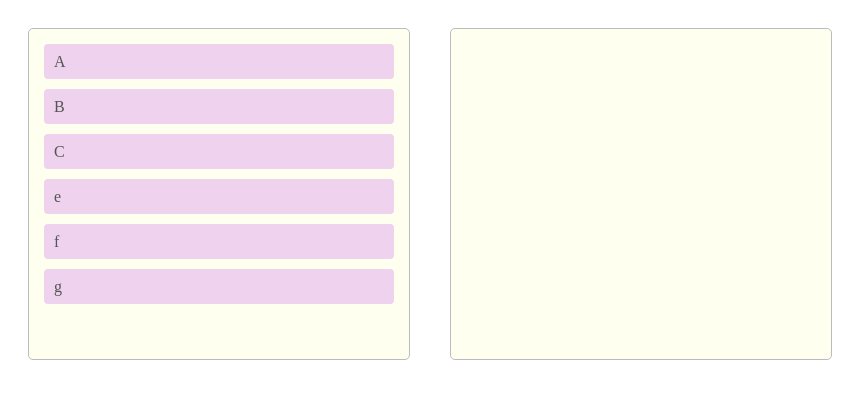
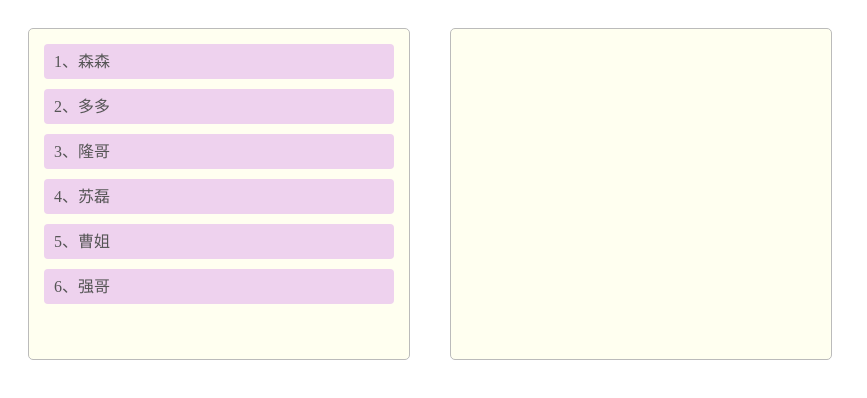
Before and after one commit to salim-su/Dropmove, a plain HTML site: page index.html in a window 1280 px wide. Shown: the whole page, without its empty margins (0-867 px from the left). Drawn offline with nearby package versions, Linux system fonts and the light colour scheme.

Commit message:
Update index.html

```diff
--- a/index.html
+++ b/index.html
@@ -40,12 +40,12 @@
 <div class="container">
 
 	<ul>
-		<li>A</li>
-		<li>B</li>
-		<li>C</li>
-		<li>e</li>
-		<li>f</li>
-		<li>g</li>
+		<li>1、森森</li>
+		<li>2、多多</li>
+		<li>3、隆哥</li>
+		<li>4、苏磊</li>
+		<li>5、曹姐</li>
+		<li>6、强哥</li>
 	</ul>
 
 	<ul></ul>
@@ -130,7 +130,7 @@ var drag = {
 
         $(drag.tmp_elm).css({
             'position' : 'absolute',
-            'background-color' : '#FF8C69',
+            'background-color' : 'blue',
             'left' : drag._x,
             'top' : drag._y,
         });
```
